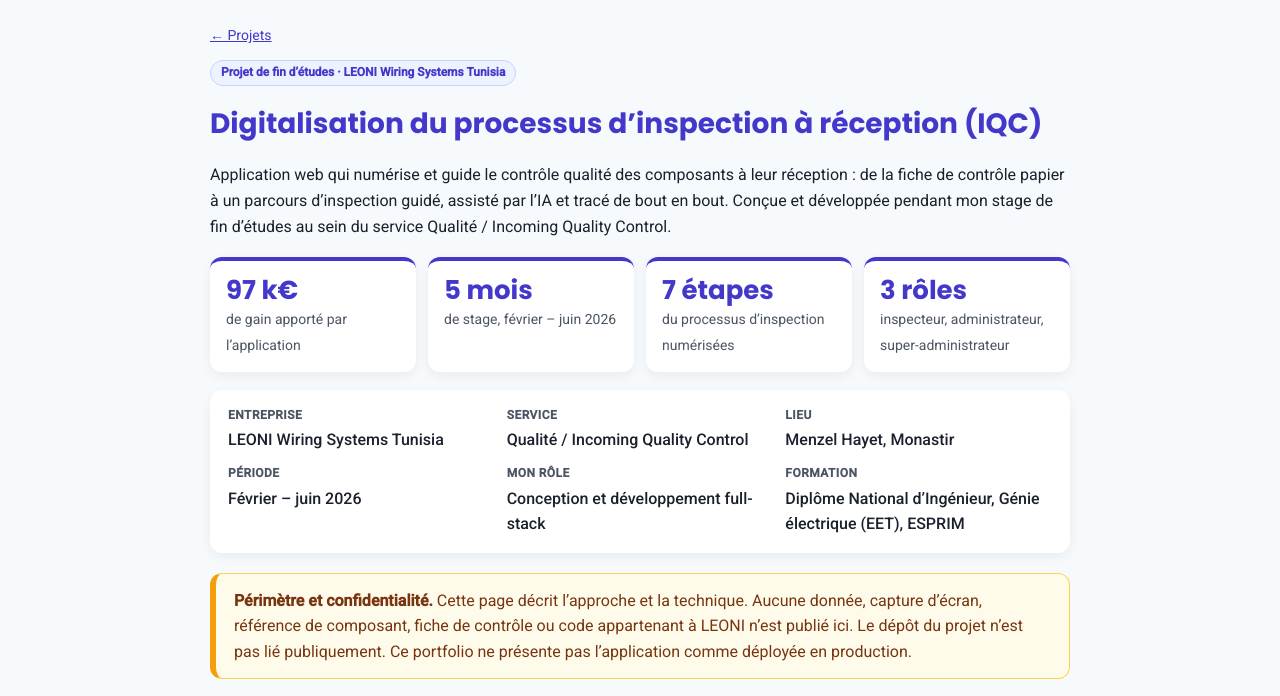
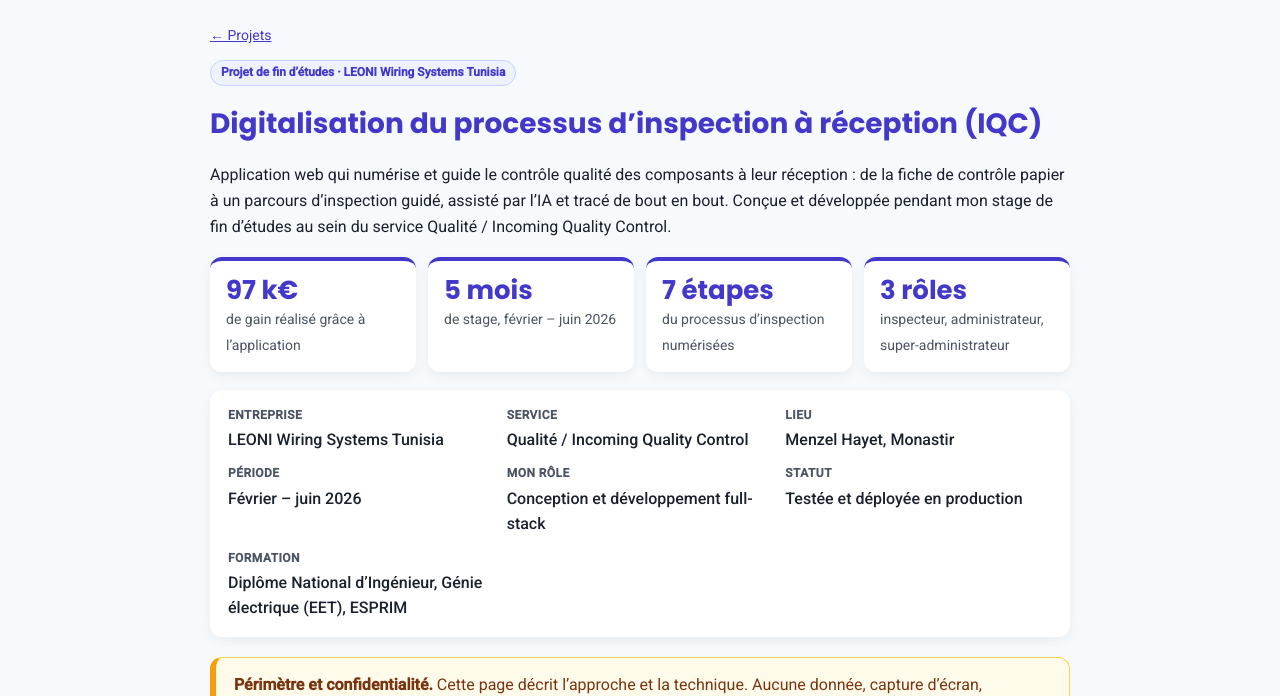
Before and after one commit to Ayasoukii/portfolio, a plain HTML site: page iqc.html in a window 1280 px wide. Shown: the part 64-760 px from the top of the page. Drawn offline with Linux system fonts and the light colour scheme.

Commit message:
Indiquer que l'application IQC est déployée en production
Précise que l'application a été testée puis déployée en production et
que le gain de 97 k€ est réalisé ; retire la mention contraire de
l'encadré de confidentialité.

Co-Authored-By: Claude Opus 5.5 <noreply@anthropic.com>

```diff
--- a/iqc.html
+++ b/iqc.html
@@ -4,7 +4,7 @@
   <meta charset="utf-8">
   <meta name="viewport" content="width=device-width, initial-scale=1">
   <title>Digitalisation de l’inspection à réception (IQC) — Aya Souki</title>
-  <meta name="description" content="Projet de fin d’études chez LEONI Wiring Systems Tunisia : application web de contrôle qualité à réception (IQC) avec aide à l’inspection par IA — gain de 97 k€. Django REST Framework, Angular 17, PostgreSQL, Celery, Docker.">
+  <meta name="description" content="Projet de fin d’études chez LEONI Wiring Systems Tunisia : application web de contrôle qualité à réception (IQC) avec aide à l’inspection par IA, déployée en production — gain réalisé de 97 k€. Django REST Framework, Angular 17, PostgreSQL, Celery, Docker.">
   <link rel="canonical" href="https://ayasoukii.github.io/portfolio/iqc.html">
   <meta property="og:title" content="Digitalisation du processus d’inspection à réception (IQC)">
   <meta property="og:description" content="PFE chez LEONI Wiring Systems Tunisia : application web de contrôle qualité à réception, gain de 97 k€ — Django, Angular 17, PostgreSQL, Docker.">
@@ -45,7 +45,7 @@
       </p>
 
       <ul class="kpis" aria-label="Chiffres clés">
-        <li class="kpi"><strong>97 k€</strong><span>de gain apporté par l’application</span></li>
+        <li class="kpi"><strong>97 k€</strong><span>de gain réalisé grâce à l’application</span></li>
         <li class="kpi"><strong>5 mois</strong><span>de stage, février – juin 2026</span></li>
         <li class="kpi"><strong>7 étapes</strong><span>du processus d’inspection numérisées</span></li>
         <li class="kpi"><strong>3 rôles</strong><span>inspecteur, administrateur, super-administrateur</span></li>
@@ -57,6 +57,7 @@
         <div><dt>Lieu</dt><dd>Menzel Hayet, Monastir</dd></div>
         <div><dt>Période</dt><dd>Février – juin 2026</dd></div>
         <div><dt>Mon rôle</dt><dd>Conception et développement full-stack</dd></div>
+        <div><dt>Statut</dt><dd>Testée et déployée en production</dd></div>
         <div><dt>Formation</dt><dd>Diplôme National d’Ingénieur, Génie électrique (EET), ESPRIM</dd></div>
       </dl>
 
@@ -64,7 +65,6 @@
         <strong>Périmètre et confidentialité.</strong>
         Cette page décrit l’approche et la technique. Aucune donnée, capture d’écran, référence de composant,
         fiche de contrôle ou code appartenant à LEONI n’est publié ici. Le dépôt du projet n’est pas lié publiquement.
-        Ce portfolio ne présente pas l’application comme déployée en production.
       </div>
 
       <section>
@@ -212,7 +212,8 @@
       <section>
         <h2>Résultats</h2>
         <ul>
-          <li><strong>Gain de 97 k€</strong> apporté par l’application.</li>
+          <li>Application <strong>testée puis déployée en production</strong> au service Qualité / IQC.</li>
+          <li><strong>Gain réalisé de 97 k€</strong> grâce à l’application.</li>
           <li>Fiche de contrôle papier remplacée par un parcours d’inspection numérique et guidé.</li>
           <li>Rapports d’inspection générés automatiquement en Excel et PDF.</li>
           <li>Décisions tracées : verdict IA et décision de l’inspecteur conservés séparément, actions sensibles journalisées.</li>
```
